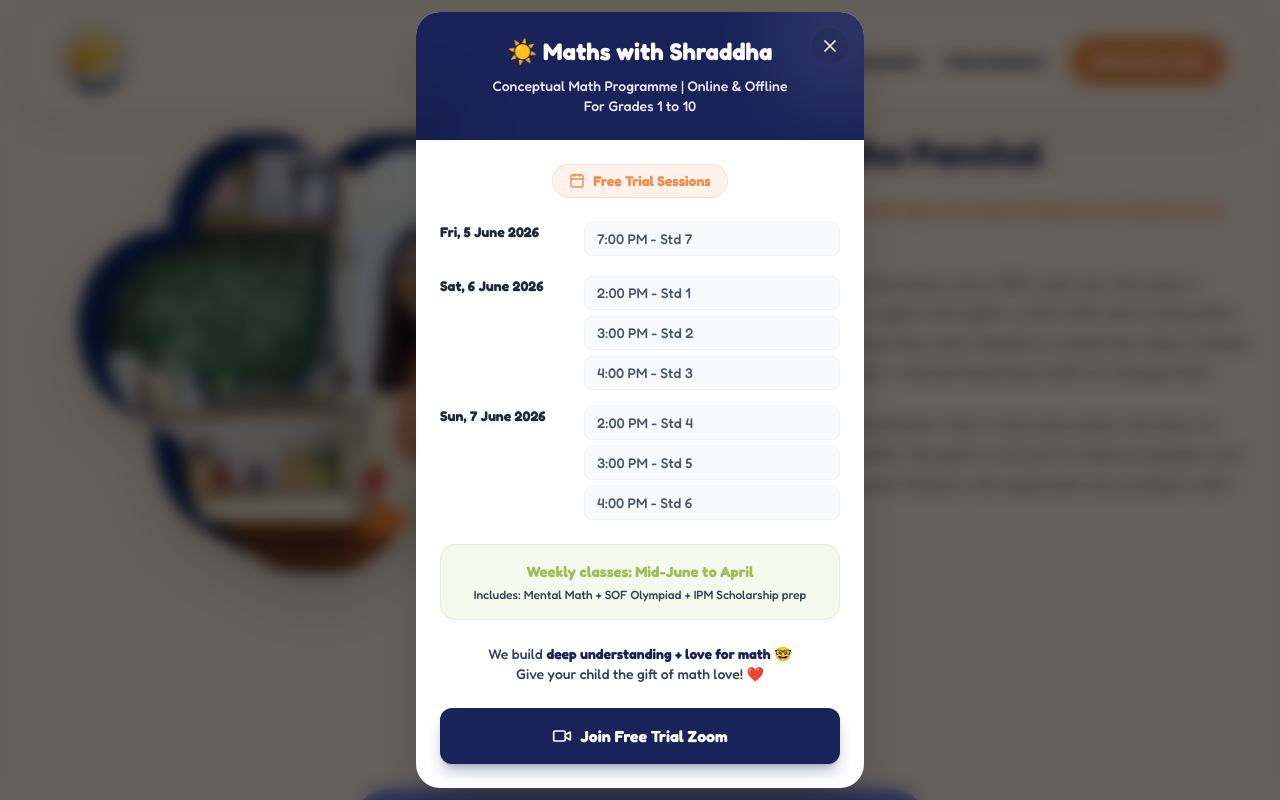
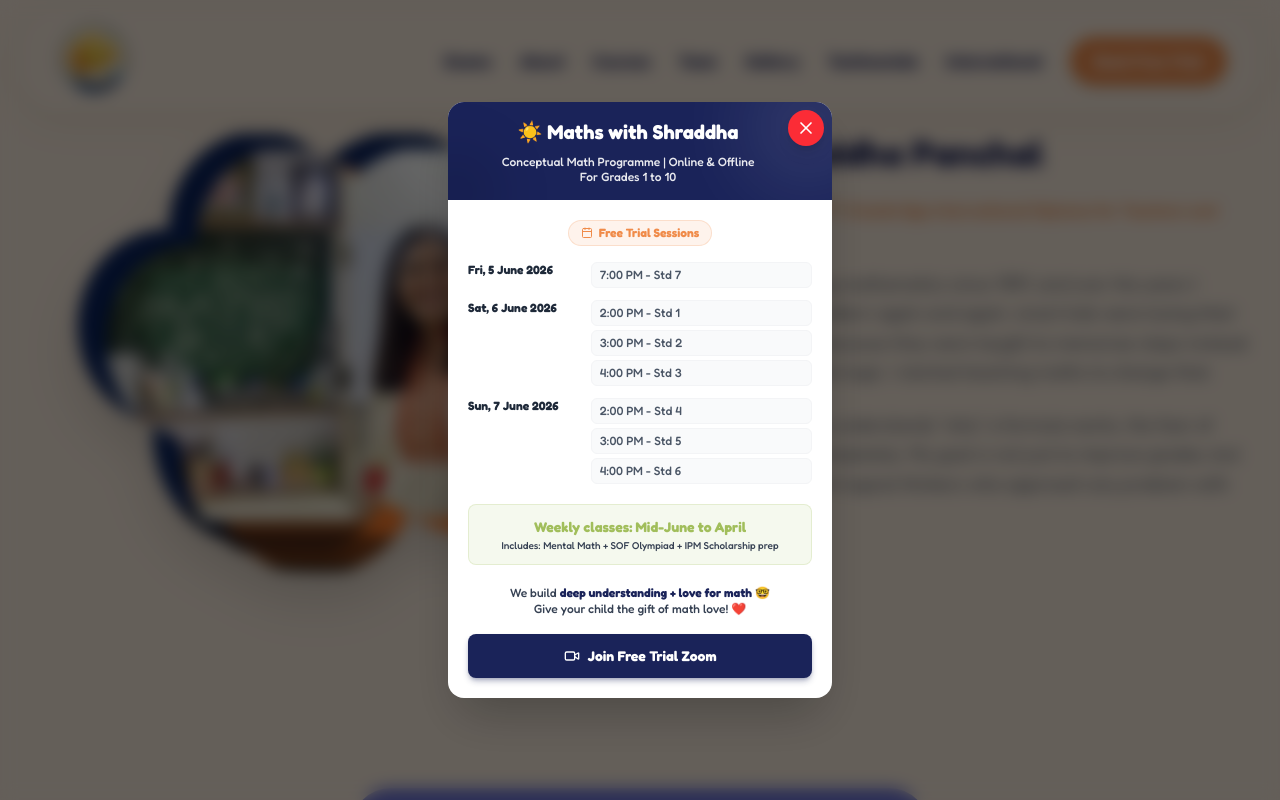
Before and after one commit to mathswithshraddha/website, a Next.js app: page /about in a window 1280 px wide. Shown: the top 800 px of the page. Built offline with nearby package versions, Linux system fonts and the light colour scheme.

Commit message:
Adjusted Popup Size

```diff
--- a/components/TrialPopup.tsx
+++ b/components/TrialPopup.tsx
@@ -30,21 +30,21 @@
 
   return (
     <div className={`fixed inset-0 z-[100] flex items-center justify-center p-4 bg-black/60 backdrop-blur-sm transition-opacity duration-300 ${isOpen ? "opacity-100" : "opacity-0"}`}>
-      <div className={`bg-white rounded-3xl w-full max-w-md shadow-2xl overflow-hidden relative transition-all duration-300 ${isOpen ? "scale-100 translate-y-0" : "scale-95 translate-y-4"}`}>
+      <div className={`bg-white rounded-2xl w-full max-w-sm shadow-2xl overflow-hidden relative transition-all duration-300 ${isOpen ? "scale-100 translate-y-0" : "scale-95 translate-y-4"}`}>
         <button
           onClick={closePopup}
-          className="absolute top-4 right-4 p-2 bg-black/10 hover:bg-black/20 rounded-full text-white transition-colors z-20"
+          className="absolute top-2 right-2 p-1.5 sm:p-2 bg-red-500 hover:bg-red-600 shadow-lg rounded-full text-white transition-all transform hover:scale-110 z-20"
           aria-label="Close"
         >
-          <X className="w-5 h-5" />
+          <X className="w-4 h-4 sm:w-5 sm:h-5" />
         </button>
 
-        <div className="bg-primary p-6 text-center text-white relative overflow-hidden">
-          <div className="relative z-10">
-            <h2 className="text-2xl font-black font-heading flex items-center justify-center gap-2">
+        <div className="bg-primary p-3 sm:p-4 text-center text-white relative overflow-hidden">
+          <div className="relative z-10 pr-6">
+            <h2 className="text-lg sm:text-xl font-black font-heading flex items-center justify-center gap-2">
               ☀️ Maths with Shraddha
             </h2>
-            <p className="mt-2 text-white/90 text-sm font-medium">
+            <p className="mt-1 sm:mt-2 text-white/90 text-[10px] sm:text-xs font-medium leading-tight">
               Conceptual Math Programme | Online & Offline<br />
               For Grades 1 to 10
             </p>
@@ -53,47 +53,47 @@
           <div className="absolute bottom-0 left-0 w-24 h-24 bg-black/10 rounded-full blur-xl -ml-10 -mb-10" />
         </div>
 
-        <div className="p-6">
-          <div className="text-center mb-6">
-            <span className="inline-flex items-center justify-center gap-2 bg-orange/10 text-orange font-bold px-4 py-1.5 rounded-full text-sm border border-orange/20">
-              <Calendar className="w-4 h-4" />
+        <div className="p-3 sm:p-5">
+          <div className="text-center mb-3 sm:mb-4">
+            <span className="inline-flex items-center justify-center gap-1.5 bg-orange/10 text-orange font-bold px-2.5 py-1 sm:px-3 sm:py-1 rounded-full text-[10px] sm:text-xs border border-orange/20">
+              <Calendar className="w-3 h-3" />
               Free Trial Sessions
             </span>
           </div>
 
-          <div className="space-y-4 text-sm mb-6">
-            <div className="flex gap-4 items-start">
-              <div className="w-1/3 font-bold text-gray-800">Fri, 5 June 2026</div>
+          <div className="space-y-2.5 sm:space-y-3 text-xs sm:text-sm mb-3 sm:mb-5">
+            <div className="flex gap-3 items-start">
+              <div className="w-1/3 font-bold text-gray-800 text-[11px] sm:text-xs">Fri, 5 June 2026</div>
               <div className="w-2/3 text-gray-600 font-medium">
-                <div className="bg-gray-50 px-3 py-1.5 rounded-lg border border-gray-100 mb-1">7:00 PM - Std 7</div>
+                <div className="bg-gray-50 px-2 py-1 rounded-md border border-gray-100 text-[11px] sm:text-xs">7:00 PM - Std 7</div>
               </div>
             </div>
-            <div className="flex gap-4 items-start">
-              <div className="w-1/3 font-bold text-gray-800">Sat, 6 June 2026</div>
-              <div className="w-2/3 text-gray-600 font-medium space-y-1.5">
-                <div className="bg-gray-50 px-3 py-1.5 rounded-lg border border-gray-100">2:00 PM - Std 1</div>
-                <div className="bg-gray-50 px-3 py-1.5 rounded-lg border border-gray-100">3:00 PM - Std 2</div>
-                <div className="bg-gray-50 px-3 py-1.5 rounded-lg border border-gray-100">4:00 PM - Std 3</div>
+            <div className="flex gap-3 items-start">
+              <div className="w-1/3 font-bold text-gray-800 text-[11px] sm:text-xs">Sat, 6 June 2026</div>
+              <div className="w-2/3 text-gray-600 font-medium space-y-1">
+                <div className="bg-gray-50 px-2 py-1 rounded-md border border-gray-100 text-[11px] sm:text-xs">2:00 PM - Std 1</div>
+                <div className="bg-gray-50 px-2 py-1 rounded-md border border-gray-100 text-[11px] sm:text-xs">3:00 PM - Std 2</div>
+                <div className="bg-gray-50 px-2 py-1 rounded-md border border-gray-100 text-[11px] sm:text-xs">4:00 PM - Std 3</div>
               </div>
             </div>
-            <div className="flex gap-4 items-start">
-              <div className="w-1/3 font-bold text-gray-800">Sun, 7 June 2026</div>
-              <div className="w-2/3 text-gray-600 font-medium space-y-1.5">
-                <div className="bg-gray-50 px-3 py-1.5 rounded-lg border border-gray-100">2:00 PM - Std 4</div>
-                <div className="bg-gray-50 px-3 py-1.5 rounded-lg border border-gray-100">3:00 PM - Std 5</div>
-                <div className="bg-gray-50 px-3 py-1.5 rounded-lg border border-gray-100">4:00 PM - Std 6</div>
+            <div className="flex gap-3 items-start">
+              <div className="w-1/3 font-bold text-gray-800 text-[11px] sm:text-xs">Sun, 7 June 2026</div>
+              <div className="w-2/3 text-gray-600 font-medium space-y-1">
+                <div className="bg-gray-50 px-2 py-1 rounded-md border border-gray-100 text-[11px] sm:text-xs">2:00 PM - Std 4</div>
+                <div className="bg-gray-50 px-2 py-1 rounded-md border border-gray-100 text-[11px] sm:text-xs">3:00 PM - Std 5</div>
+                <div className="bg-gray-50 px-2 py-1 rounded-md border border-gray-100 text-[11px] sm:text-xs">4:00 PM - Std 6</div>
               </div>
             </div>
           </div>
 
-          <div className="bg-green/10 rounded-2xl p-4 text-center mb-6 border border-green/20">
-            <p className="text-green font-bold text-[15px] mb-1">Weekly classes: Mid-June to April</p>
-            <p className="text-gray-700 text-xs font-medium">
+          <div className="bg-green/10 rounded-lg p-2 sm:p-3 text-center mb-3 sm:mb-5 border border-green/20">
+            <p className="text-green font-bold text-xs sm:text-sm mb-0.5">Weekly classes: Mid-June to April</p>
+            <p className="text-gray-700 text-[9px] sm:text-[10px] font-medium leading-tight">
               Includes: Mental Math + SOF Olympiad + IPM Scholarship prep
             </p>
           </div>
 
-          <p className="text-center font-medium text-gray-700 mb-6 text-sm">
+          <p className="text-center font-medium text-gray-700 mb-3 sm:mb-4 text-[10px] sm:text-xs leading-snug">
             We build <span className="text-primary font-bold">deep understanding + love for math</span> 🤓<br />
             Give your child the gift of math love! ❤️
           </p>
@@ -102,9 +102,9 @@
             href="https://us02web.zoom.us/j/9694115704?pwd=cWMxZVZhS2l0VWhTTmFqT3BUTlNEQT09"
             target="_blank"
             rel="noopener noreferrer"
-            className="w-full flex items-center justify-center gap-2 bg-primary text-white py-4 rounded-xl font-bold shadow-lg shadow-primary/30 hover:bg-primary/90 hover:-translate-y-0.5 hover:shadow-xl transition-all"
+            className="w-full flex items-center justify-center gap-2 bg-primary text-white py-2.5 sm:py-3 rounded-lg text-xs sm:text-sm font-bold shadow-md shadow-primary/30 hover:bg-primary/90 hover:-translate-y-0.5 hover:shadow-lg transition-all"
           >
-            <Video className="w-5 h-5" />
+            <Video className="w-4 h-4" />
             Join Free Trial Zoom
           </a>
         </div>
```
